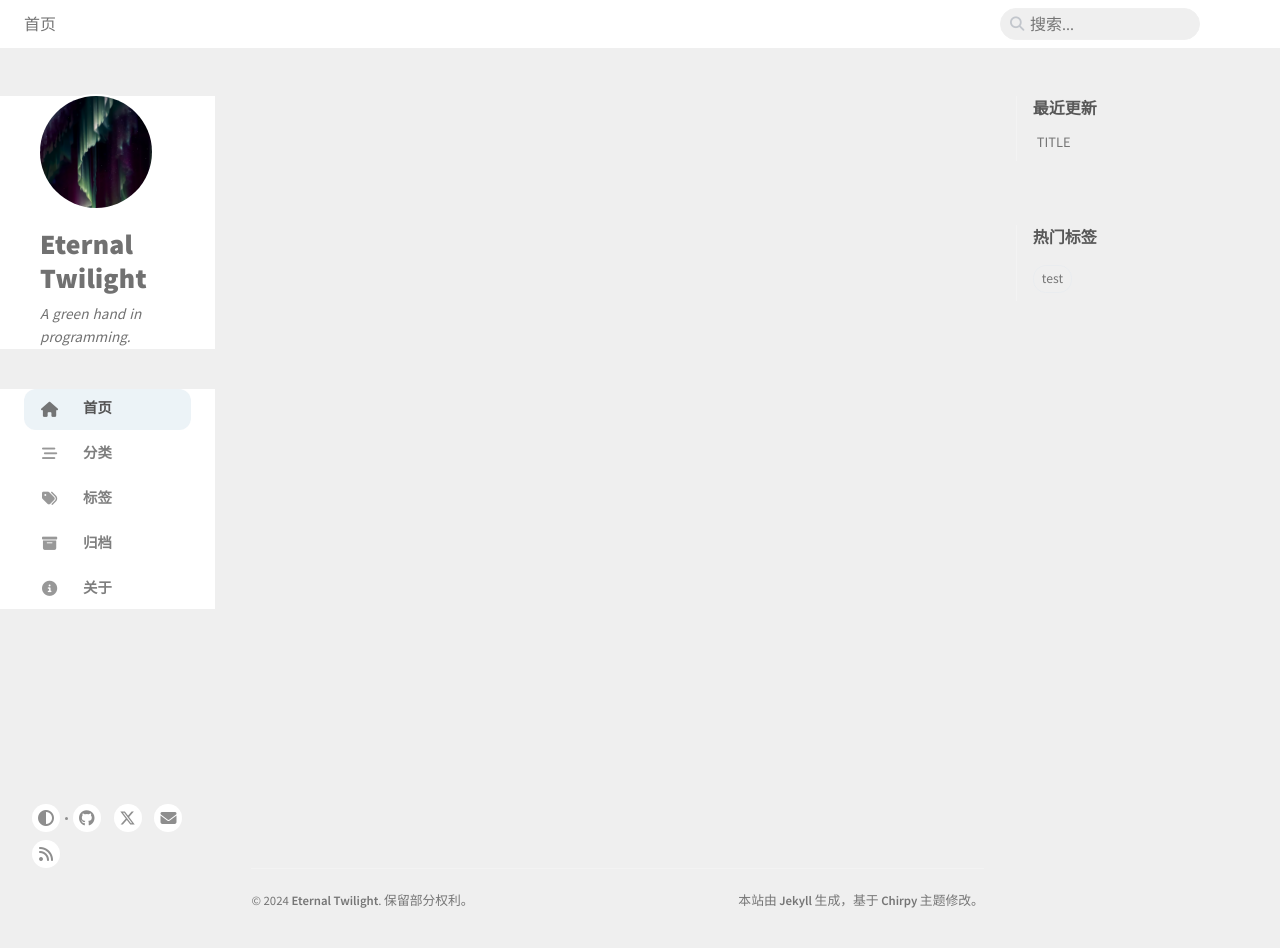
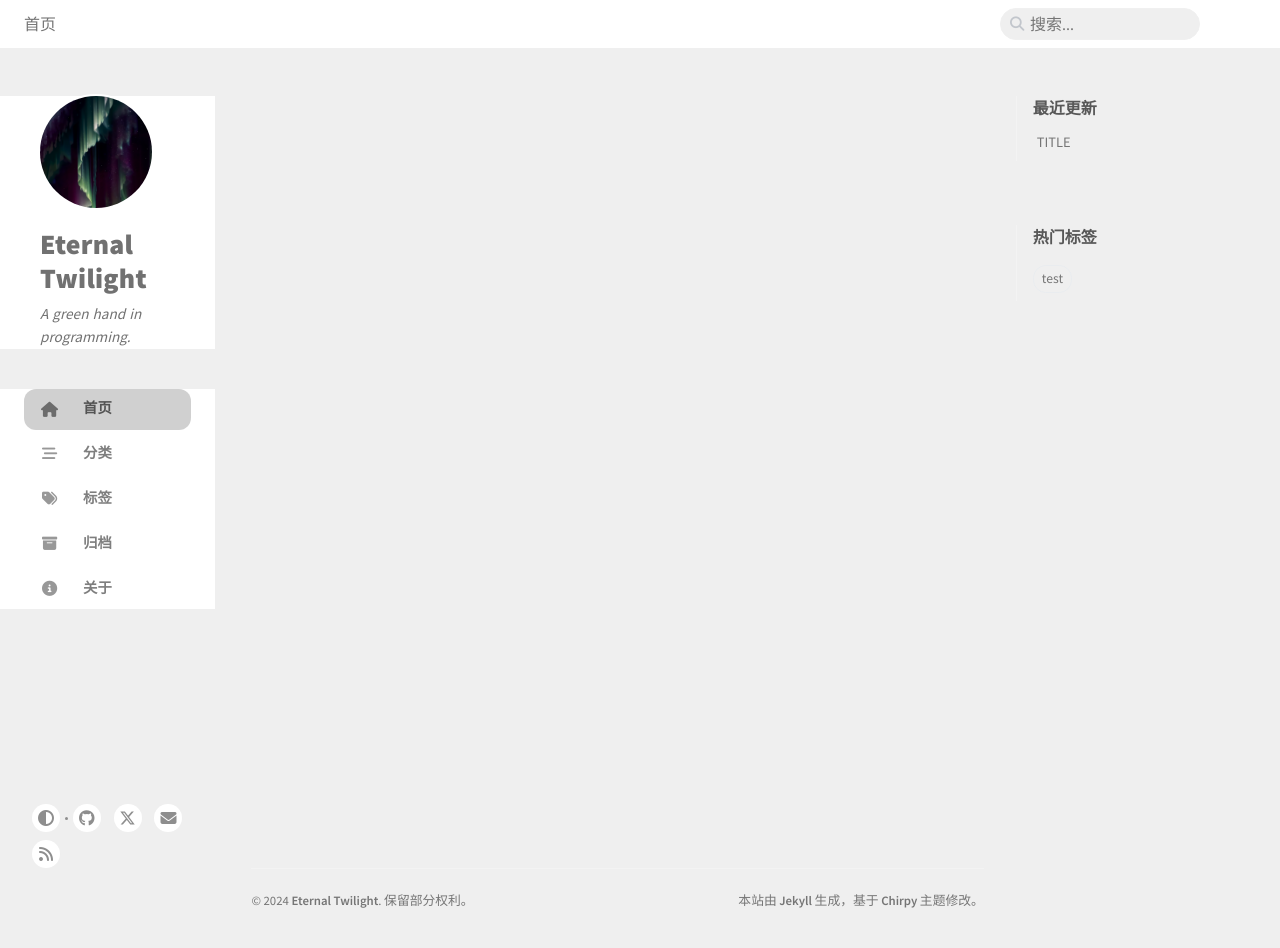
Before and after one commit to EtnlTwilight/etnltwilight.github, a Jekyll site: the page built from index.html, in a window 1280 px wide. Built offline with Jekyll 4.4.1, drawn with Linux system fonts in a browser that asks for light colours; cached includes are drawn as plain includes.

Commit message:
Final fix of sidebar navigation color transition problem.

```diff
--- a/_sass/addon/commons.scss
+++ b/_sass/addon/commons.scss
@@ -803,7 +803,10 @@ $btn-mb: 0.5rem;
       &.active {
         .nav-link {
           color: var(--sidebar-active-color);
-          background-color: var(--sidebar-hover-bg);
+          background-color: var(--sidebar-nav-active-bg);
+          transition:
+            background-color .3s ease-in-out,
+            color .1s ease-in-out;
 
           span {
             opacity: 1;
--- a/_sass/colors/typography-dark.scss
+++ b/_sass/colors/typography-dark.scss
@@ -41,7 +41,8 @@
   --sidebar-border-color: #292929;
   --sidebar-muted-color: var(--site-title-color);
   --sidebar-active-color: #CCCCCC;
-  --sidebar-hover-bg: #262626;
+  --sidebar-hover-bg: #333333;
+  --sidebar-nav-active-bg: #3d3d3d;
   --sidebar-btn-bg: #232328;
   --sidebar-btn-color: #787878;
   --avatar-border-color: rgb(206, 206, 206, 0.9);
--- a/_sass/colors/typography-light.scss
+++ b/_sass/colors/typography-light.scss
@@ -44,7 +44,8 @@
   --sidebar-border-color: #efefef;
   --sidebar-muted-color: var(--site-title-color);
   --sidebar-active-color: #424242;
-  --sidebar-hover-bg: rgb(223, 233, 241, 0.64);
+  --sidebar-hover-bg: #e6e6e6;
+  --sidebar-nav-active-bg: #cccccc;
   --sidebar-btn-bg: white;
   --sidebar-btn-color: #8e8e8e;
   --avatar-border-color: white;
```
